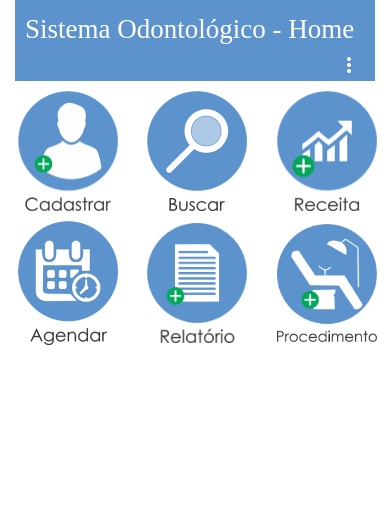
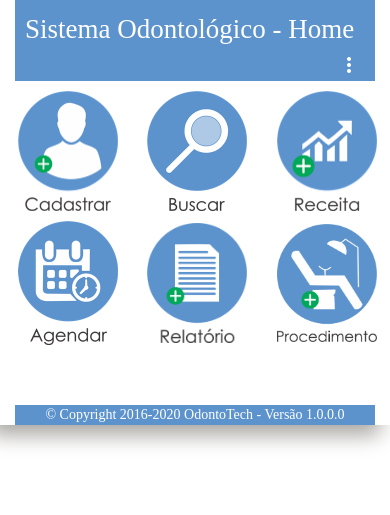
Before and after one commit to contatofabiogit/gc-OdontoTech, a PHP site: page /main-admin.html in a window 390 px wide. Shown: the top 515 px of the page. Run offline with PHP 8.4, Linux system fonts and the light colour scheme; some libraries are stand-ins or nearby versions.

Commit message:
Mudanças no menu e na responsividade, arquivo main-admin.css

```diff
--- a/OdontoTech/css/main-admin.css
+++ b/OdontoTech/css/main-admin.css
@@ -1,6 +1,7 @@
 .container {
     font-family: "Century Gothic";
     max-width: 100%;
+    box-shadow: -10px 10px 20px #A7A5A0;
 }
 
 .cabecalhoH {
@@ -21,10 +22,22 @@ div img {
     max-width: 100%;
 }
 
+.logoCanto{
+
+}
+
 .material-icons {
     color: #FFFFFF;
 }
 
+.rodape {
+    background-color: #5D93CD;
+    color: #FFFFFF
+}
+
+.rodape a {
+    color: #FFFFFF;
+}
 
 /* centered columns styles */
 
--- a/OdontoTech/main-admin.html
+++ b/OdontoTech/main-admin.html
@@ -40,22 +40,36 @@
                 </button>
 
                 <ul class="mdl-menu mdl-menu--bottom-right mdl-js-menu mdl-js-ripple-effect" for="demo-menu-lower-right">
-                    <li class="mdl-menu__item">Some Action</li>
-                    <li class="mdl-menu__item mdl-menu__item--full-bleed-divide">Another Action</li>
-                    <li class="mdl-menu__item">Yet Another Action</li>
+                    <li class="mdl-menu__item">Configurações</li>
+                    <li class="mdl-menu__item mdl-menu__item--full-bleed-divide">Perfil</li>
+                    <a href="login.html"><li class="mdl-menu__item">Sair</li></a>
                 </ul>
             </div>
         </div>
 
         <div class="row menus row-centered">
-            <div class="col-md-4 text-center col-centered"><img src="images/cadastrar-render.png" alt="cadastrar"></div>
-            <div class="col-md-4 text-center col-centered"><img src="images/buscar-render.png" alt="buscar"></div>
-            <div class="col-md-4 text-center col-centered"><img src="images/receita-render.png" alt="receita financeira"></div>
+            <div class="col-md-3 text-center col-centered"><a href="#"><img src="images/cadastrar-render.png" alt="cadastrar"></a></div>
+
+            <div class="col-md-3 text-center col-centered"><a href="#"><img src="images/buscar-render.png" alt="buscar"></a></div>
+
+            <div class="col-md-3 text-center col-centered"><a href="#"><img src="images/receita-render.png" alt="receita financeira"></a></div>
+
+            <div class="col-md-3 text-center col-centered"><a href="#"><img src="images/agendar-render.png" alt="relatorio"></a></div>
+
+            <div class="col-md-3 text-center col-centered"><a href="#"><img src="images/relatorio-render.png" alt=""></a></div>
+
+            <div class="col-md-3 text-center col-centered"><a href="#"><img src="images/procedimento-render.png" alt=""></a></div>
         </div>
-        <div class="row menus row-centered">
-            <div class="col-md-4 text-center col-centered"><img src="images/agendar-render.png" alt="relatorio"></div>
-            <div class="col-md-4 text-center col-centered"><img src="images/relatorio-render.png" alt=""></div>
-            <div class="col-md-4 text-center col-centered"><img src="images/procedimento-render.png" alt=""></div>
+        <br>
+        <div class="logoCanto text-right">
+        </div>
+        <br>
+        <div class="menu">
+
+        </div>
+        <br>
+        <div class="rodape text-center">
+            © Copyright 2016-2020 <a href="#">OdontoTech</a> - Versão 1.0.0.0
         </div>
 
     </div>
```
